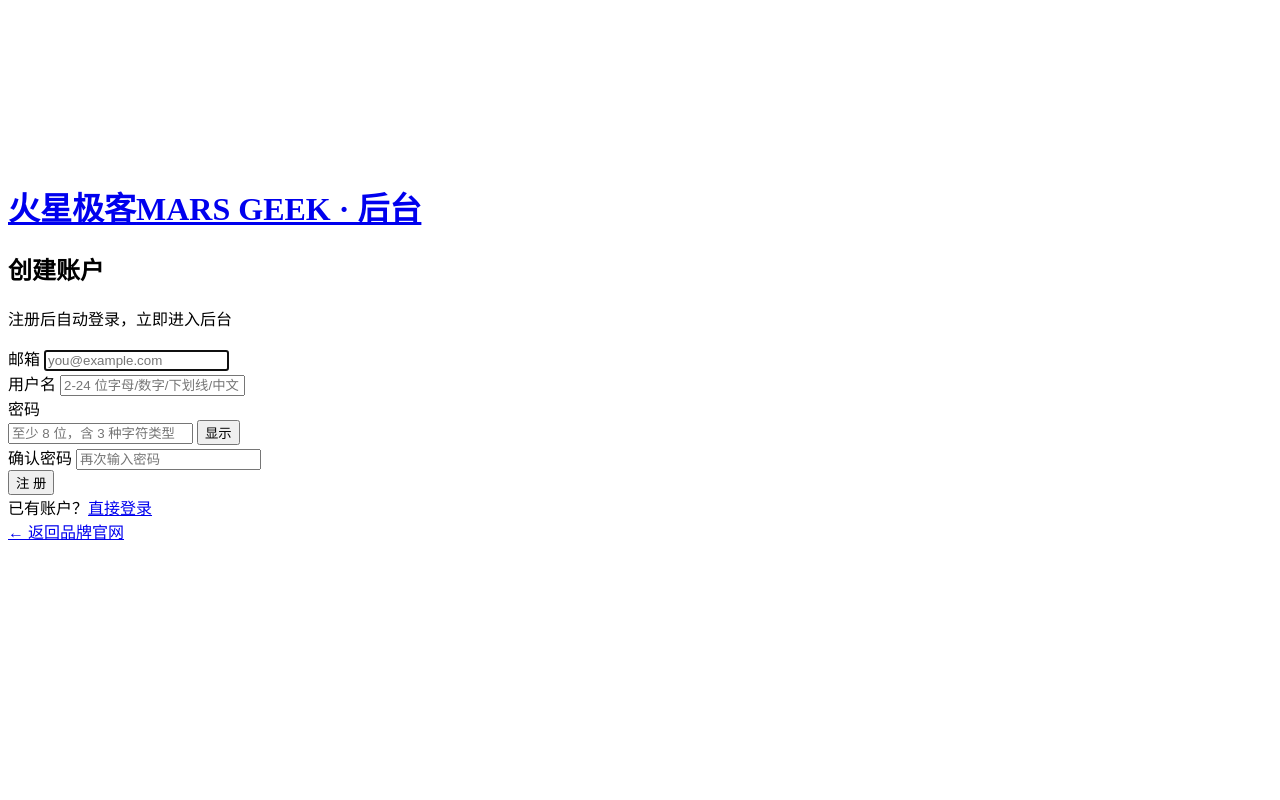
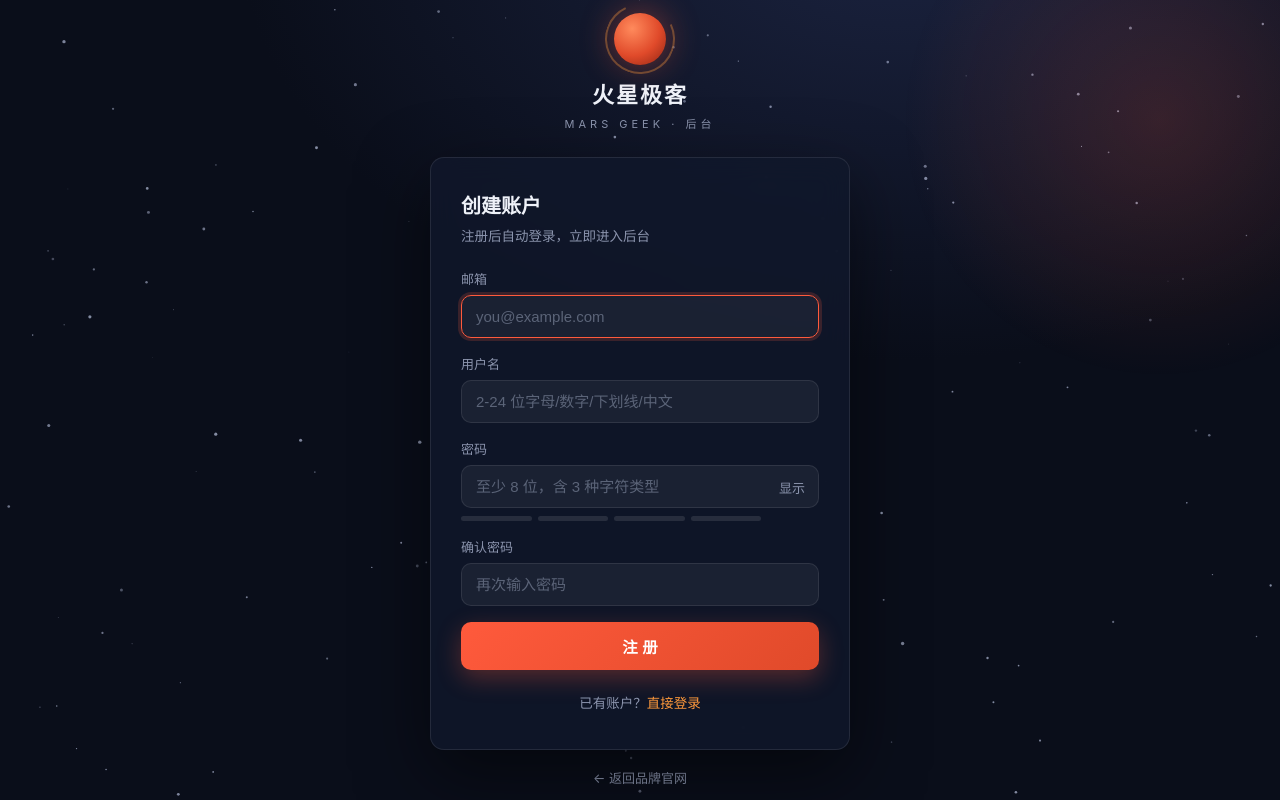
Before and after one commit to curzydj8/mars-geek, a website: page register.html in a window 1280 px wide. Drawn offline with Linux system fonts and the light colour scheme; the site is published under a folder, as on GitHub Pages, so addresses that start at the root find nothing.

Commit message:
deploy register.html

```diff
--- a/register.html
+++ b/register.html
@@ -5,14 +5,14 @@
 <meta name="viewport" content="width=device-width, initial-scale=1.0">
 <title>注册 · 火星极客 Mars Geek</title>
 <meta name="description" content="注册火星极客账户">
-<link rel="stylesheet" href="/assets/css/auth.css">
+<link rel="stylesheet" href="assets/css/auth.css">
 </head>
 <body>
 <canvas id="stars"></canvas>
 <div class="mars-glow"></div>
 <div class="wrap">
   <div class="brand">
-    <a href="/"><div class="logo"></div>
+    <a href="index.html"><div class="logo"></div>
     <h1>火星极客<span class="en">MARS GEEK · 后台</span></h1></a>
   </div>
   <div class="card">
@@ -47,13 +47,13 @@
       <button class="btn" id="submitBtn" type="submit"><span class="spinner"></span><span class="btn-text">注 册</span></button>
     </form>
     <div class="links">
-      已有账户？<a href="/login.html">直接登录</a>
+      已有账户？<a href="login.html">直接登录</a>
     </div>
   </div>
-  <div class="back-home"><a href="/">← 返回品牌官网</a></div>
+  <div class="back-home"><a href="index.html">← 返回品牌官网</a></div>
 </div>
-<script src="/assets/js/api.js"></script>
-<script src="/assets/js/auth.js"></script>
+<script src="assets/js/api.js"></script>
+<script src="assets/js/auth.js"></script>
 <script>
 (function () {
   'use strict';
```
